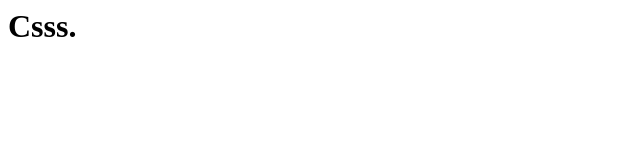
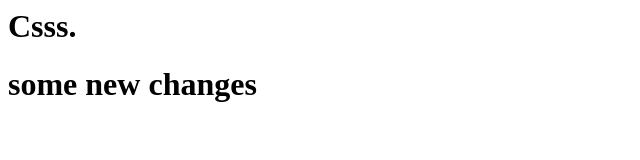
Before and after one commit to navroopsinghsandhu/workshop-oss, a plain HTML site: page index.html in a window 1280 px wide. Shown: the whole page, without its empty margins (0-640 px from the left). Drawn offline with Linux system fonts and the light colour scheme.

Commit message:
Update index.html

```diff
--- a/index.html
+++ b/index.html
@@ -1,3 +1,4 @@
 <html>
 <h1>Csss.</h1>
+ <h1>some new changes<h1>
 </html>
```
